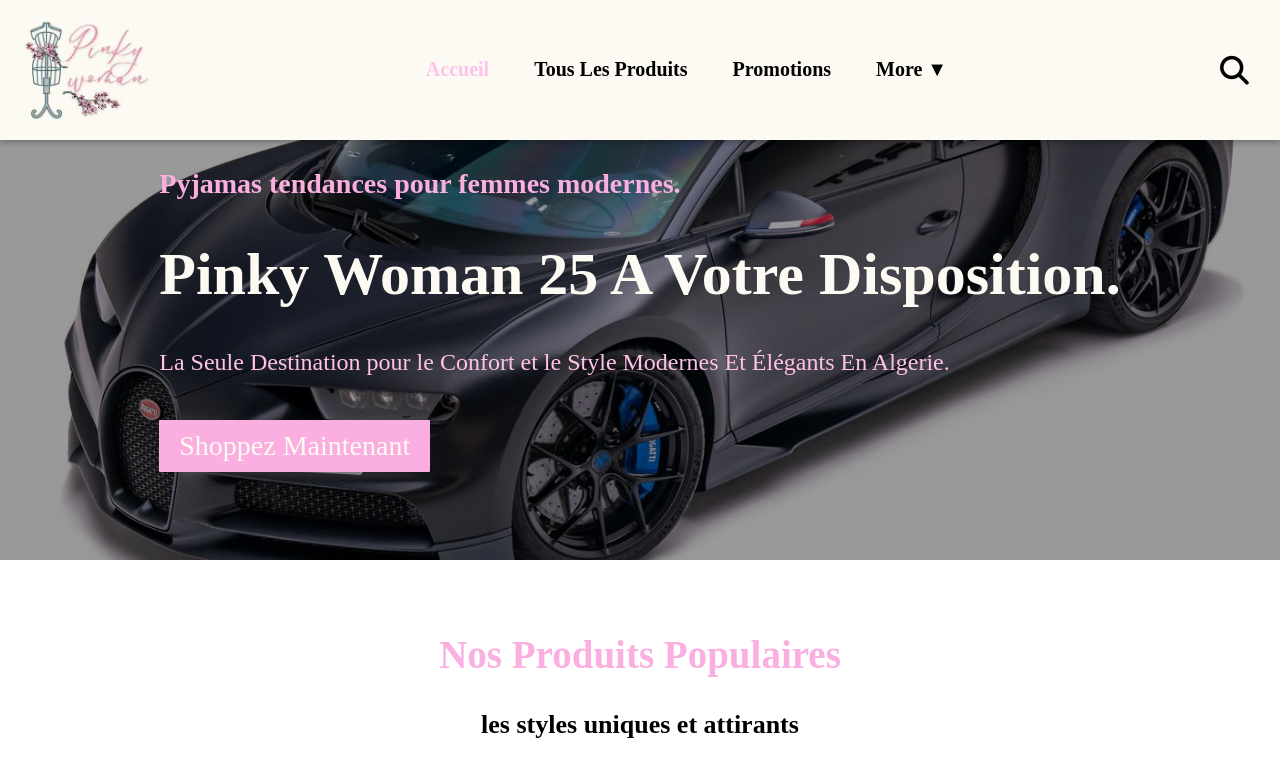
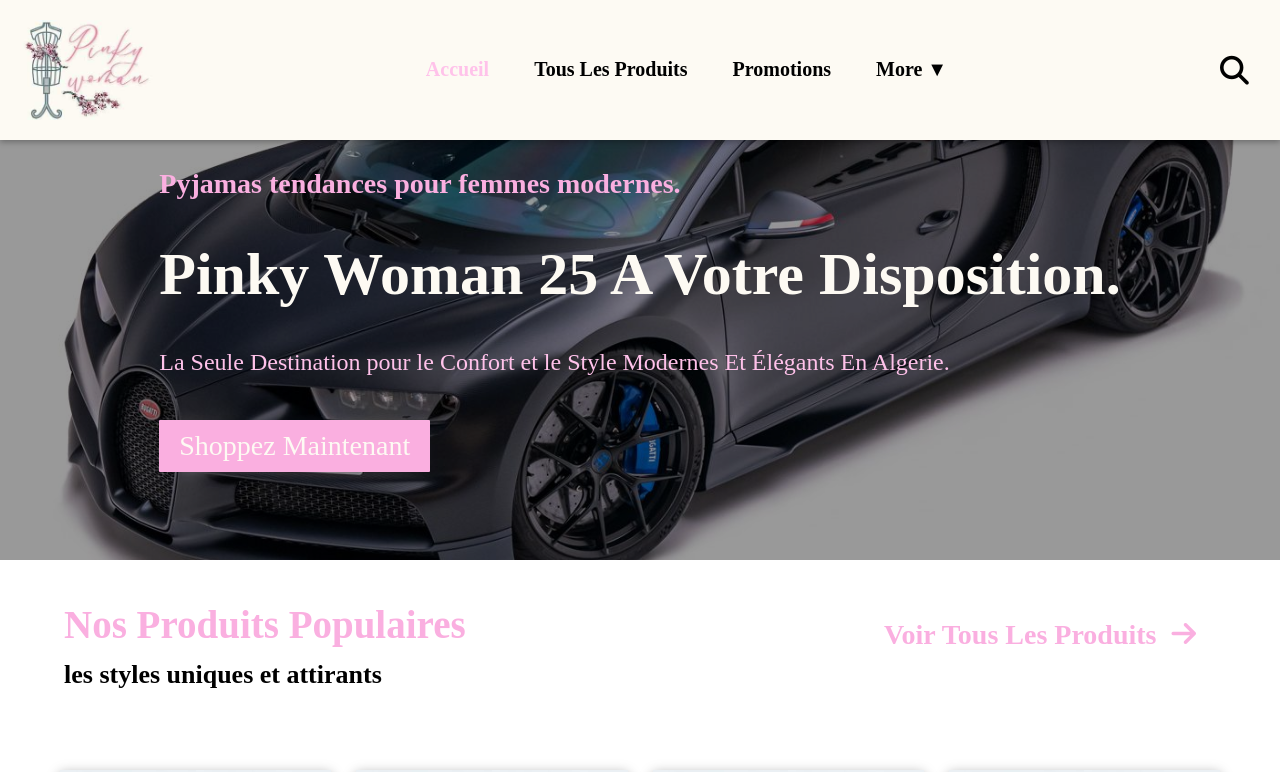
Before and after one commit to lokHamid/pinkywoman25, a plain HTML site: page src/pages/index.html in a window 1280 px wide. Shown: the top 772 px of the page. Drawn offline with Linux system fonts and the light colour scheme.

Commit message:
finished home for real now ( i added button next to sect title )

```diff
--- a/src/pages/index.html
+++ b/src/pages/index.html
@@ -49,13 +49,16 @@
                 <h3>Pyjamas tendances pour femmes modernes.</h3>
                 <h1>Pinky Woman 25 A Votre Disposition.</h1>
                 <p>La Seule Destination pour le Confort et le Style Modernes Et Élégants En Algerie.</p>
-                <button class="pink-btn" id="shop-now-btn">Shoppez Maintenant</button>
+                <button class="pink-btn" id="shop-now-btn" onclick="window.location.href='produits.html'">Shoppez Maintenant</button>
             </div>
         </div>
     </div>
-    <div class="section-title">
-        <h2>Nos Produits Populaires</h2>
-        <p>les styles uniques et attirants</p>
+    <div class="pop-products-title-sect">
+        <div class="section-title">
+            <h2>Nos Produits Populaires</h2>
+            <p>les styles uniques et attirants</p>
+        </div>
+        <button onclick="window.location.href='produits.html'" id="view-all-products-btn">Voir Tous Les Produits <i class="fas fa-arrow-right"></i></button>
     </div>
     <div class="product-container">
         <div class="product-item">
--- a/src/styling/index.css
+++ b/src/styling/index.css
@@ -73,18 +73,53 @@
     cursor: pointer;
     text-decoration: none;
 }
+
+
+
 .section-title{
-    text-align: center;
+    text-align: start;
     font-family: var(--font-family);
     font-size: calc(var(--font-size) + 6px);
     color: var(--secondary-color);
-    margin: 40px 0 20px 0;
+    margin: 10px 0 20px 0;
     p{
         font-weight: 800;
-        margin: 0;
+        margin: -20px 0 0 0;
         color: black;
     }
 }
+.pop-products-title-sect{
+    display: flex;
+    justify-content: space-between;
+    align-items: center;
+    width: 90%;
+    margin: 0 auto;
+}
+#view-all-products-btn{
+    padding: 10px 20px;
+    background-color: white;
+    color: var(--secondary-color);
+    border: none;
+    border-radius: 1px;
+    font-size: calc(var(--font-size) + 8px);
+    font-family: var(--font-family);
+    cursor: pointer;
+    text-align: center;
+    font-weight: 600;
+    text-decoration: none;
+    transition: background-color 0.3s ease, color 0.3s ease, transform 0.2s;
+    display: inline-block;
+    i{
+        margin-left: 8px;
+    }
+}
+#view-all-products-btn:hover {
+    background-color: var(--secondary-color);
+    transform: scale(1.05);
+    color: var(--main-color);
+}
+
+
 
 .product-container{
     display: flex;
@@ -208,6 +243,12 @@
         margin-bottom: 10px;
     }
 }
+.feature-item:hover{
+    transform: scale(1.02);
+    transition: transform 0.2s ;
+    box-sizing: border-box;
+    box-shadow: rgba(0, 0, 0, 0.175) 0px 4px 12px;
+}
 
 .footer{
     margin-top: 40px;
```
